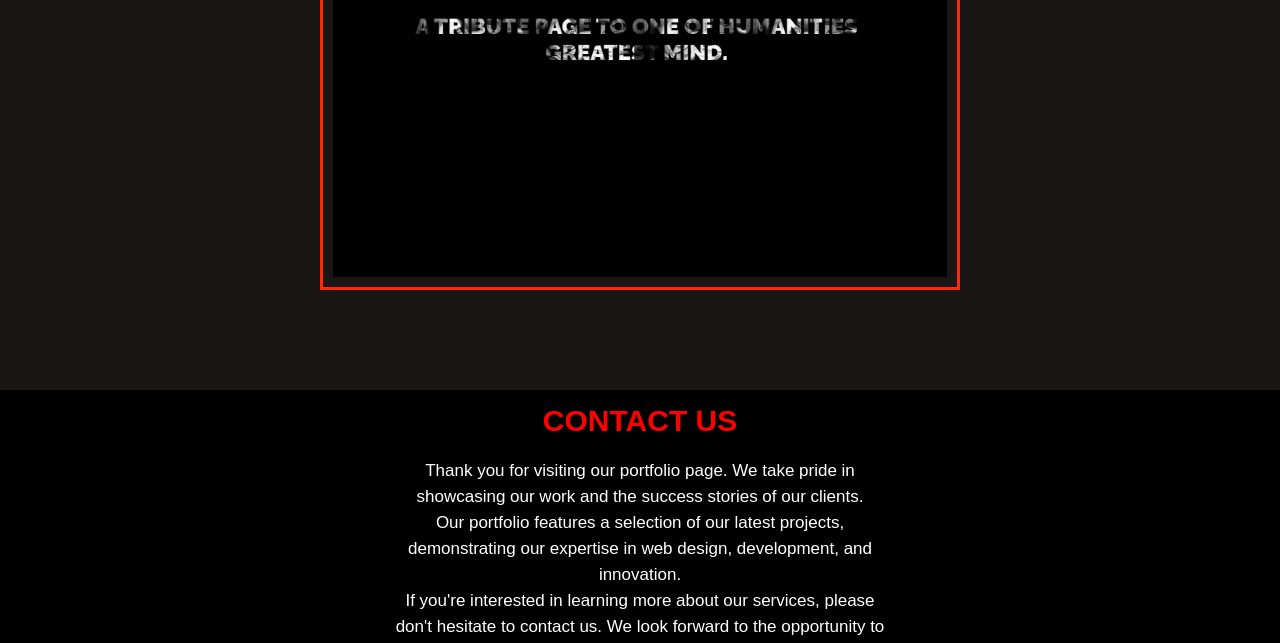
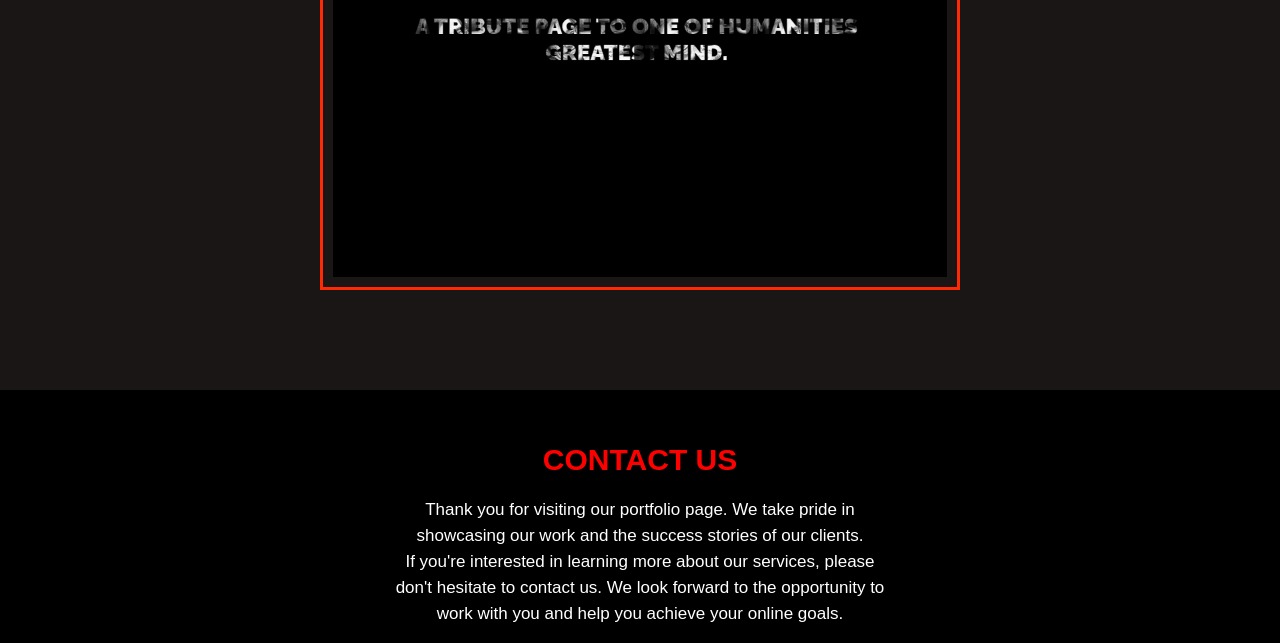
Before and after one commit to Monarchxx5/Portfolio, a plain HTML site: page index.html in a window 1280 px wide. Shown: the part 2809-3452 px from the top of the page. Drawn offline with Linux system fonts and the light colour scheme.

Commit message:
Update index.html

```diff
--- a/index.html
+++ b/index.html
@@ -110,7 +110,6 @@
         <p>
             Thank you for visiting our portfolio page.
             We take pride in showcasing our work and the success stories of our clients.<br>
-            Our portfolio features a selection of our latest projects, demonstrating our expertise in web design, development, and innovation.<br>
             If you're interested in learning more about our services, please don't hesitate to contact us.
             We look forward to the opportunity to work with you and help you achieve your online goals.
         </p>
```
